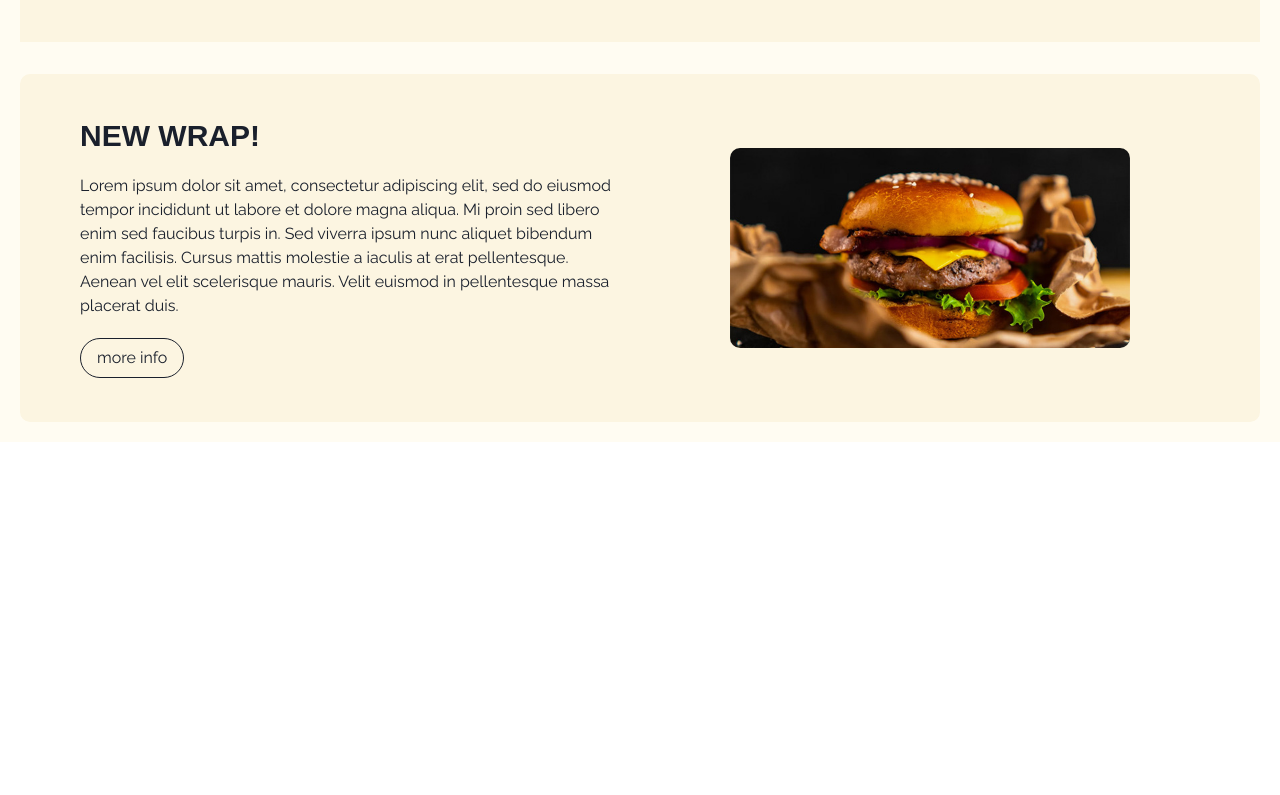
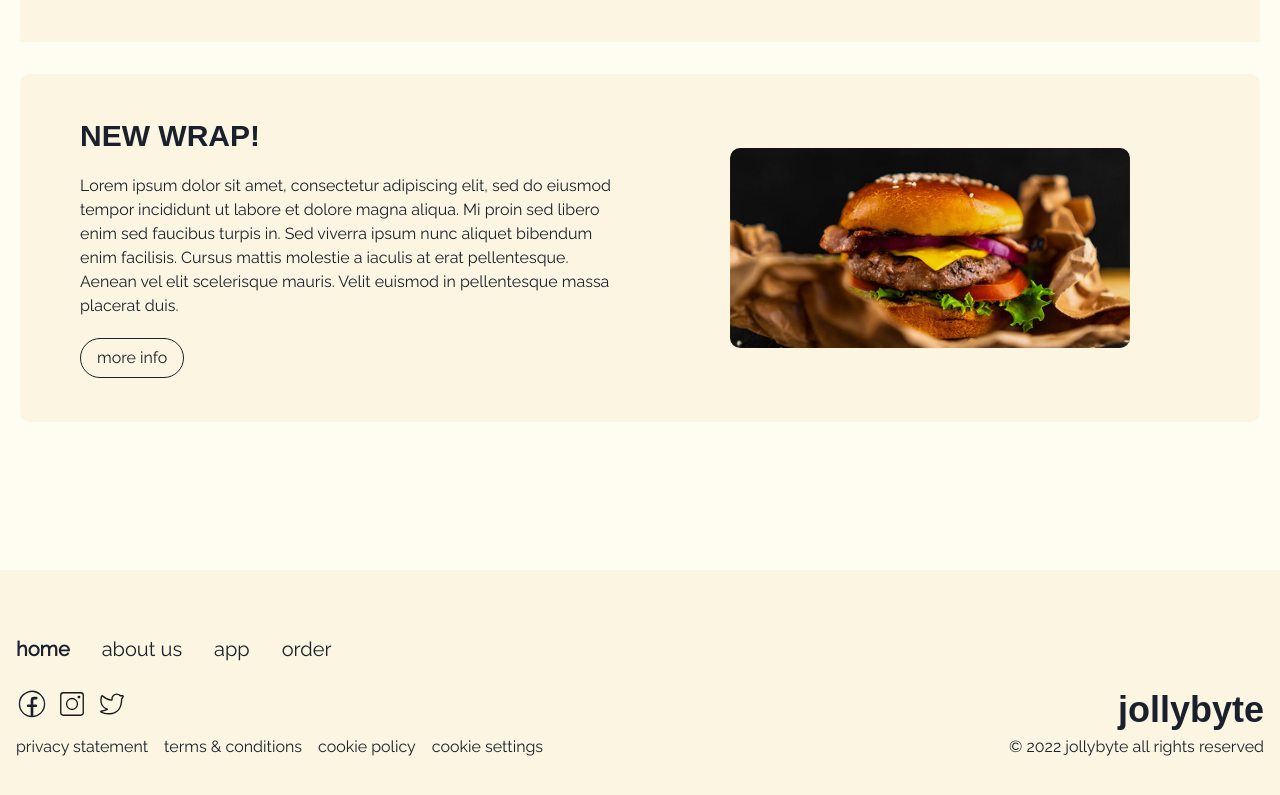
Before and after one commit to dev-marko/digit-project, a React (Create React App) app: page / in a window 1280 px wide. Shown: the part 1891-2686 px from the top of the page. Before the commit the page ends 2333 px from the top, so only its background shows below. Built offline with nearby package versions, Linux system fonts and the light colour scheme; a web font is replaced by a local one.

Commit message:
Changes: -Created a Footer component -Installed react-icons

```diff
--- a/package.json
+++ b/package.json
@@ -15,6 +15,7 @@
     "framer-motion": "^7.9.1",
     "react": "^18.2.0",
     "react-dom": "^18.2.0",
+    "react-icons": "^4.7.1",
     "react-router-dom": "^6.4.5",
     "react-scripts": "5.0.1",
     "react-slick": "^0.29.0",
--- a/src/App.js
+++ b/src/App.js
@@ -7,6 +7,7 @@ import AboutPage from "./pages/AboutPage.jsx"
 import OrderPage from "./pages/OrderPage.jsx"
 import AppPage from "./pages/AppPage.jsx"
 import MenuPage from "./pages/MenuPage.jsx"
+import Footer from "./components/Footer.jsx";
 
 
 const App = () => {
@@ -17,6 +18,7 @@ const App = () => {
           <Navbar />
         </Container>
     </VStack>
+
     <Routes>
       <Route path="/" element={<HomePage />} />
       <Route path="about" element={<AboutPage />} />
@@ -24,6 +26,12 @@ const App = () => {
       <Route path="app" element={<AppPage />} />
       <Route path="menu" element={<MenuPage />} />
     </Routes>
+
+    <VStack bg='background.100'>
+        <Container maxW='container.xl'>
+          <Footer />
+        </Container>
+    </VStack>
     </>
   );
 };
--- a/src/components/Footer.jsx
+++ b/src/components/Footer.jsx
@@ -0,0 +1,52 @@
+import { Flex, Heading, Text} from "@chakra-ui/react";
+import { NavLink } from "react-router-dom";
+
+import { Icon } from '@chakra-ui/react'
+import { CiFacebook, CiInstagram, CiTwitter } from 'react-icons/ci'
+
+const Footer = () => {
+    let activeStyle = {
+      fontWeight: '700',
+    };
+
+
+    return (
+      <Flex flexDir={"column"} justifyContent={"center"}>
+        <Flex flexDir={"row"} gap={8} mt={16}>
+          <Text fontSize={"20px"} fontWeight={400} _hover={{ fontWeight: '700' }}>
+            <NavLink to="/" style={({isActive}) => isActive ? activeStyle : null}>home</NavLink>
+          </Text>
+          <Text fontSize={"20px"} fontWeight={400} _hover={{ fontWeight: '700' }}>
+            <NavLink to="/about" style={({isActive}) => isActive ? activeStyle : null}>about us</NavLink>
+          </Text>
+          <Text fontSize={"20px"} fontWeight={400} _hover={{ fontWeight: '700' }}>
+            <NavLink to="/app" style={({isActive}) => isActive ? activeStyle : null}>app</NavLink>
+          </Text>
+          <Text fontSize={"20px"} fontWeight={400} _hover={{ fontWeight: '700' }}>
+            <NavLink to="/order" style={({isActive}) => isActive ? activeStyle : null}>order</NavLink>
+          </Text>
+        </Flex>
+
+        <Flex flexDir={"row"} gap={8} mt={6} justifyContent={'space-between'}>
+          <Flex gap={2}>
+            <Icon as={CiFacebook} boxSize={8} color="##171717" _hover={{cursor: "pointer"}}/>
+            <Icon as={CiInstagram} boxSize={8} color="#171717" _hover={{cursor: "pointer"}}/>
+            <Icon as={CiTwitter} boxSize={8} color="#171717" _hover={{cursor: "pointer"}}/>
+          </Flex>
+          <Heading as='h2' size='xl'>jollybyte</Heading>
+        </Flex>
+
+        <Flex flexDir={"row"} gap={8} mt={1 } mb={12} justifyContent={'space-between'}>
+          <Flex gap={4}>
+            <Text fontSize={"16px"} fontWeight={400} _hover={{cursor: "pointer", textDecoration: "underline"}}>privacy statement</Text>
+            <Text fontSize={"16px"} fontWeight={400} _hover={{cursor: "pointer", textDecoration: "underline"}}>terms & conditions</Text>
+            <Text fontSize={"16px"} fontWeight={400} _hover={{cursor: "pointer", textDecoration: "underline"}}>cookie policy</Text>
+            <Text fontSize={"16px"} fontWeight={400} _hover={{cursor: "pointer", textDecoration: "underline"}}>cookie settings</Text>
+          </Flex>
+          <Text fontSize={"16px"} fontWeight={400}>&#169; 2022 jollybyte all rights reserved</Text>
+        </Flex>
+      </Flex>
+    );
+  };
+
+  export default Footer;
--- a/src/components/PopularOrders.jsx
+++ b/src/components/PopularOrders.jsx
@@ -29,7 +29,7 @@ const PopularOrders = () => {
       {
         loading ?
           <Flex flexDirection={'column'} alignItems={'center'}>
-            <Spinner size='xl' />
+            <Spinner size='xl'/>
           </Flex>
           :
           <PopularOrdersSlider orders={mostPopularOrders} />
--- a/src/pages/AppPage.jsx
+++ b/src/pages/AppPage.jsx
@@ -1,7 +1,3 @@
-import { Flex } from "@chakra-ui/layout";
-
-import PopularOrderCard from "../components/PopularOrderCard.jsx";
-
 const AppPage = () => {
     return (<div>Hello world!</div>)
 }
--- a/src/pages/HomePage.jsx
+++ b/src/pages/HomePage.jsx
@@ -12,7 +12,7 @@ const HomePage = () => {
         <HeroSection />
       </VStack>
       <VStack bg="background.200">
-        <Container maxW="container.xl" p="5">
+        <Container maxW="container.xl" p="5" mb={32}>
           <PopularOrders/>
           <NewOffer />
           <NewOfferReversed />
```
Also changed, not shown: 1 other file (tests, documents, lock files or other folders).
